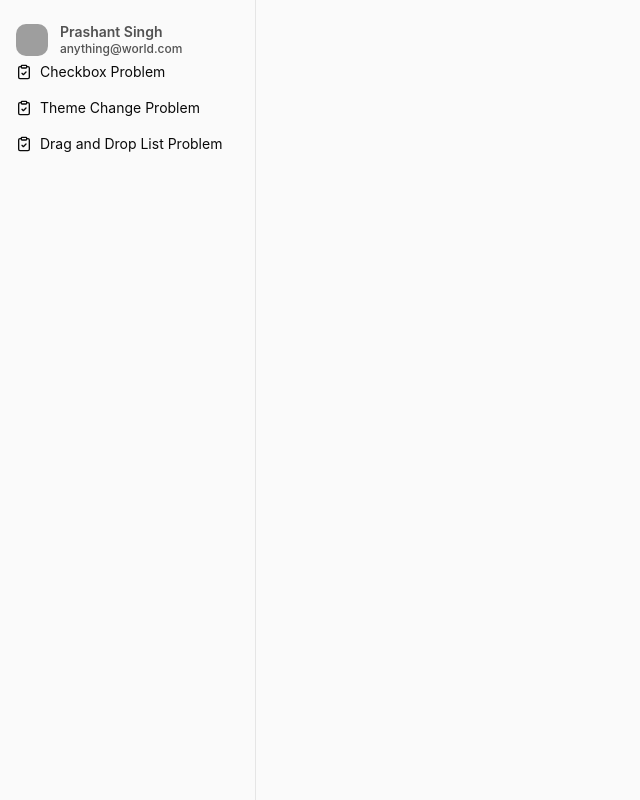
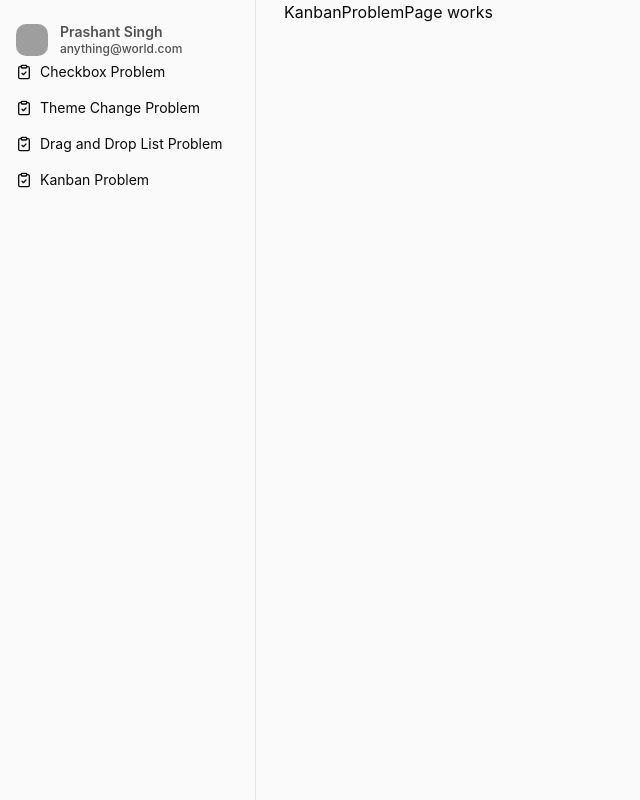
Before and after one commit to prashantdcoder/react_with_vite, a React (Vite) app: page /kanban-problem in a window 1280 px wide. Shown: the whole page, without its empty margins (0-640 px from the left). Built offline with nearby package versions, Linux system fonts and the light colour scheme; grey boxes are pictures that could not be loaded.

Commit message:
add page for kanban problem

```diff
--- a/src/App.tsx
+++ b/src/App.tsx
@@ -1,12 +1,13 @@
+import React from "react";
 import { Route, Routes } from "react-router-dom";
 import "./App.css";
 import SideNav from "./components/SideNav/SideNav";
 import { SidebarProvider, SidebarTrigger } from "./components/ui/sidebar";
-import React from "react";
+import ThemeProvider from "./context/ThemeToggleContext";
 import CheckboxProblemPage from "./pages/CheckboxProblemPage";
+import DragAndDropListProblemPage from "./pages/DragAndDropListProblemPage";
+import KanbanProblemPage from "./pages/KanbanProblemPage";
 import ThemeChangeProblemPage from "./pages/ThemeChangeProblemPage";
-import ThemeProvider from "./context/ThemeToggleContext";
-import DragAndDropListProblemPage from "./pages/DragAndDropListProblemPage";
 
 const App: React.FC = () => {
   return (
@@ -19,6 +20,7 @@ const App: React.FC = () => {
             <Route path="/" element={<CheckboxProblemPage />} />
             <Route path="/theme-problem" element={<ThemeChangeProblemPage />} />
             <Route path="/drag-list-problem" element={<DragAndDropListProblemPage />} />
+            <Route path="/kanban-problem" element={<KanbanProblemPage />} />
           </Routes>
         </SidebarProvider>
       </ThemeProvider>
--- a/src/components/SideNav/SideNav.tsx
+++ b/src/components/SideNav/SideNav.tsx
@@ -13,25 +13,10 @@ import {
   SidebarMenuItem,
 } from "../ui/sidebar";
 import React from "react";
+import { sideNavItems } from "../../data/appData";
 
 const SideNav: React.FC = () => {
-  const items = [
-    {
-      title: "Checkbox Problem",
-      url: "/",
-      icon: ClipboardCheck,
-    },
-    {
-      title: "Theme Change Problem",
-      url: "/theme-problem",
-      icon: ClipboardCheck,
-    },
-    {
-      title: "Drag and Drop List Problem",
-      url: "/drag-list-problem",
-      icon: ClipboardCheck,
-    }
-  ];
+
   return (
     <Sidebar>
       <SidebarHeader />
@@ -51,7 +36,7 @@ const SideNav: React.FC = () => {
           </SidebarGroupLabel>
           <SidebarGroupContent>
             <SidebarMenu>
-              {items.map((item) => (
+              {sideNavItems.map((item) => (
                 <SidebarMenuItem key={item.title}>
                   <SidebarMenuButton asChild>
                     <a href={item.url}>
--- a/src/data/appData.ts
+++ b/src/data/appData.ts
@@ -1,4 +1,5 @@
-import { DragItem, ICheckBoxNode } from "../utils/types";
+import { ClipboardCheck } from "lucide-react";
+import { DragItem, ICheckBoxNode, SideNavItem } from "../utils/types";
 
 const shoppingList: ICheckBoxNode[] = [
     {
@@ -486,4 +487,35 @@ const dragAndDropList: DragItem[] = [
     }
 ]
 
-export { permissions, shoppingList, groceries, userManagement, printers, dragAndDropList };
+const sideNavItems: SideNavItem[] = [
+    {
+        title: "Checkbox Problem",
+        url: "/",
+        icon: ClipboardCheck,
+    },
+    {
+        title: "Theme Change Problem",
+        url: "/theme-problem",
+        icon: ClipboardCheck,
+    },
+    {
+        title: "Drag and Drop List Problem",
+        url: "/drag-list-problem",
+        icon: ClipboardCheck,
+    },
+    {
+        title: "Kanban Problem",
+        url: "/kanban-problem",
+        icon: ClipboardCheck,
+    }
+];
+
+export {
+    dragAndDropList,
+    groceries,
+    permissions,
+    printers,
+    shoppingList,
+    userManagement,
+    sideNavItems
+};
--- /dev/null
+++ b/src/pages/KanbanProblemPage.tsx
@@ -0,0 +1,9 @@
+import React from 'react'
+
+const KanbanProblemPage: React.FC = () => {
+    return (
+        <div>KanbanProblemPage works</div>
+    )
+}
+
+export default KanbanProblemPage
--- a/src/utils/types.ts
+++ b/src/utils/types.ts
@@ -30,6 +30,12 @@ interface DragItemProps {
     onDragOver: (e: React.DragEvent<HTMLDivElement>, item: DragItem, position: number) => void;
 }
 
+interface SideNavItem {
+    title: string;
+    url: string;
+    icon: React.ComponentType<any>;
+}
+
 
 /********************* Enums************************************ */
 
@@ -45,5 +51,6 @@ export {
     ThemeContextProp,
     DragContainerProps,
     DragItem,
-    DragItemProps
+    DragItemProps,
+    SideNavItem
 };
```
